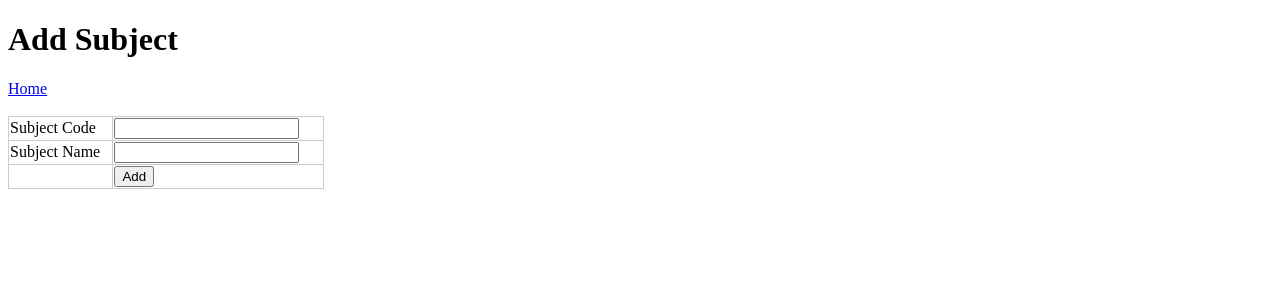
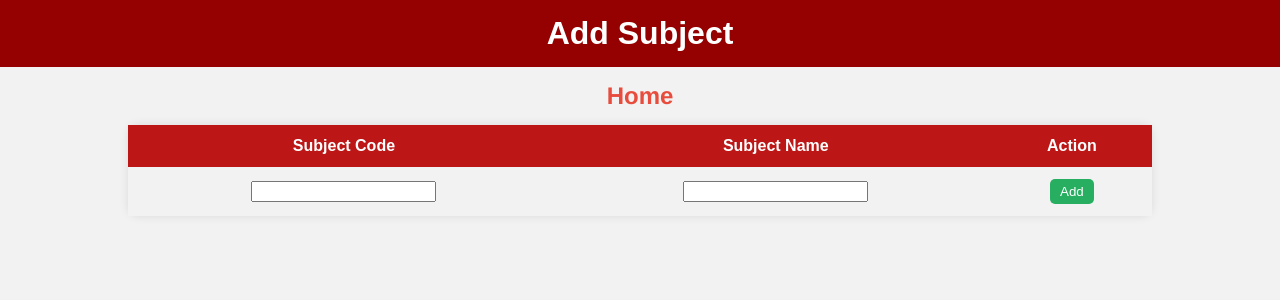
Before and after one commit to sodiumperoxideee/webdevproject, a PHP site: page /forms/addform.php in a window 1280 px wide. Shown: the top 300 px of the page. Run offline with PHP 8.4, Linux system fonts and the light colour scheme.

Commit message:
added a stylee

```diff
--- a/forms/addform.php
+++ b/forms/addform.php
@@ -6,33 +6,79 @@
     <title>Add Data</title>
 
     <style>
+        body {
+            font-family: Arial, sans-serif;
+            background-color: #f2f2f2;
+            margin: 0;
+            padding: 0;
+        }
+        h1 {
+            background-color: #950101;
+            color: #fff;
+            text-align: center;
+            padding: 15px;
+            margin: 0;
+        }
+        a {
+            text-decoration: none;
+            color: #e74c3c;
+            font-size: 1.5em;
+            font-weight: 700;
+            font-family: 'Helvetica', sans-serif;
+            transition: 0.3s;
+            display: block;
+            text-align: center;
+            padding: 15px;
+        }
+        a:hover {
+            color: #630000;
+        }
         table {
-            width: 25%;
-            border: 0;
+            width: 80%;
+            margin: 0 auto; /* Adjusted the margin to remove whitespace */
             border-collapse: collapse;
+            background-color: #fff;
+            box-shadow: 0 0 10px rgba(0, 0, 0, 0.1);
+            border-radius: 10px;
         }
         th, td {
-            border: 1px solid #CCCCCC;
+            padding: 12px 15px;
+            text-align: center;
+        }
+        th {
+            background-color: #BD1616;
+            color: #fff;
+        }
+        tr:nth-child(even) {
+            background-color: #f2f2f2;
+        }
+        td:last-child {
+            text-align: center;
+        }
+        .add-button {
+            background-color: #27ae60;
+            color: #fff;
+            padding: 5px 10px;
+            border: none;
+            cursor: pointer;
+            border-radius: 5px;
         }
     </style>
 </head>
 <body>
     <h1>Add Subject</h1>
     <a href="../index.php">Home</a>
-    <br/><br/>
     <form action="../functions/add.php" method="post" name="form1">
         <table>
             <tr>
-                <td>Subject Code</td>
-                <td><input type="text" name="code"></td>
+                <th>Subject Code</th>
+                <th>Subject Name</th>
+                <th>Action</th>
             </tr>
             <tr>
-                <td>Subject Name</td>
+                <td><input type="text" name="code"></td>
                 <td><input type="text" name="name"></td>
-            </tr>
-            <tr>
-                <td></td>
-                <td><input type="submit" name="Submit" value="Add"></td>
+                <td><input type="submit" name="Submit" value="Add" class="add-button"></td>
             </tr>
         </table>
     </form>
--- a/forms/editform.php
+++ b/forms/editform.php
@@ -26,7 +26,7 @@
             background-color: #950101;
             color: #fff;
             text-align: center;
-            padding: 20px;
+            padding: 15px;
         }
         a {
             text-decoration: none;
```
Also changed, not shown: functions/add.php (+48 -6 lines).
